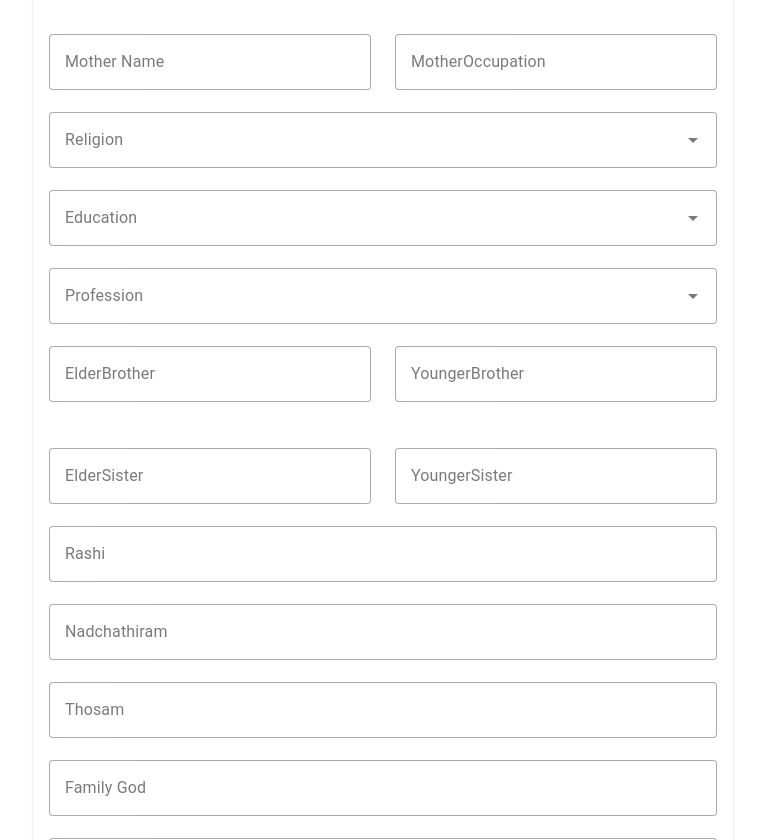
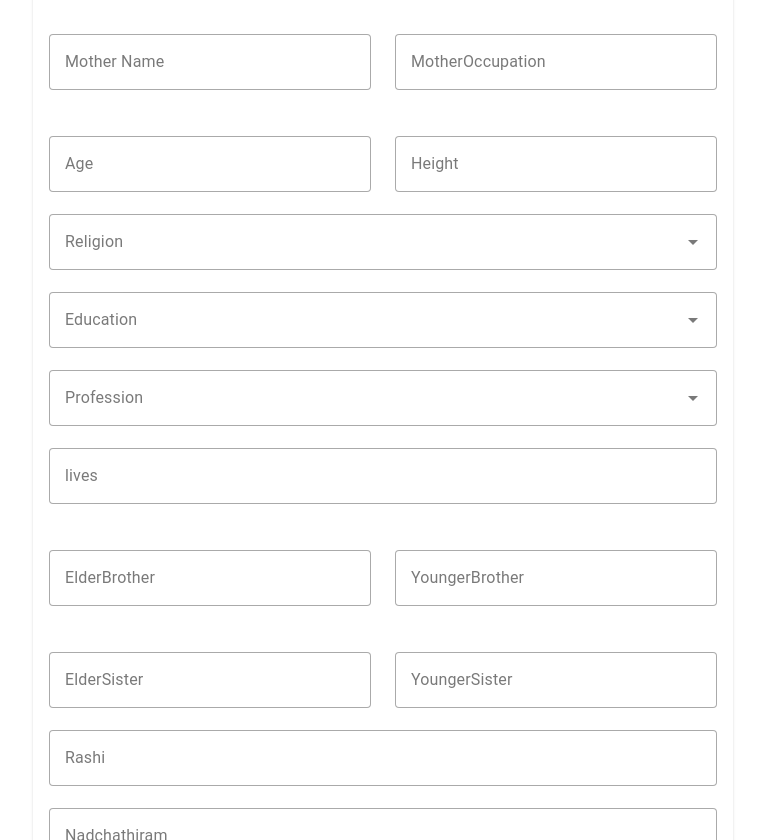
Before and after one commit to karthikragu8695/nuxtjsdemo, a Nuxt app: page /auth in a window 1280 px wide. Shown: the part 580-1420 px from the top of the page, without its empty margins (257-1022 px from the left). Built offline with nearby package versions, Linux system fonts and the light colour scheme; no server answers.

Commit message:
home profile add

```diff
--- a/components/AuthPage.vue
+++ b/components/AuthPage.vue
@@ -1,5 +1,5 @@
 <template>
- <form class="row flex-center flex" @submit.prevent="uploadFile">
+ <form class="row flex-center flex" @submit.prevent="handleLogin">
   <!-- <div>Current Count: {{ counter.loggedIn }}</div> -->
 <v-container>
         <v-row align="center" justify="center">
@@ -9,6 +9,7 @@
 
                     <v-card-text>
                       <v-text-field label="Name" v-model="name"  variant="outlined"></v-text-field>
+
                       <v-radio-group inline v-model="gender"  >
                             <v-radio label="Male"    class="border border-black pr-5"  value="male"></v-radio>
                             <v-radio label="Female"  class="border border-black pr-5 ml-5"  value="female"></v-radio>
@@ -66,7 +67,14 @@
                         <v-text-field v-model="MotherOccupation" label="MotherOccupation" variant="outlined"></v-text-field>
                         </v-col>
                       </v-row>
-
+                      <v-row>
+                        <v-col cols="6">
+                            <v-text-field label="Age" v-model="age"  variant="outlined"></v-text-field>
+                        </v-col>
+                        <v-col cols="6">
+                            <v-text-field label="Height" v-model="height"  variant="outlined"></v-text-field>
+                        </v-col>
+                      </v-row>
                       <v-select
                             label="Religion"
                             v-model="Religion"
@@ -85,6 +93,11 @@
                             :items="['DOCTOR', 'IT', 'NON IT','BUSSINESS','CIVIL','GOVERMENT JOB','OTHERS']"
                             variant="outlined">
                         </v-select>
+                        <v-row>
+                          <v-col cols="12">
+                          <v-text-field label="lives" v-model="lives"  variant="outlined"></v-text-field>
+                          </v-col>
+                        </v-row>
                         <v-row>
                           <v-col cols="6">
                             <v-text-field label="ElderBrother" type="number" v-model="ElderBrothers" variant="outlined"></v-text-field>
@@ -146,6 +159,9 @@ const email = ref('')
 const password = ref('')
 const counter = useCounterStore()
 const name = ref('')
+const age = ref('')
+const lives = ref('')
+const height = ref('')
 const mobile = ref('')
 const MaritalStatus = ref(null)
 const caste = ref(null)
@@ -193,13 +209,20 @@ const handleLogin = async (e) => {
       email: email.value,
       password: password.value
      })
+//      const uploadFile = async () =>{
+//     console.log(photos.value[0]);
+//      const { data, error } = await supabase.storage
+//      .from('images')
+//      .upload(`photos/${photos.value[0].name}`, photos.value[0])
+//      console.log(data)
+//      console.log(error);
+// }
     if (data.user)  {
-    //  const {data,error}= await supabase.storage.from('name/').upload('img',photos.value[0])
-    //  console.log(error)
-    //  console.log(photos.value[0])
-      // console.log(data);
       let profile = {
             name: name.value,
+            age: age.value,
+            height: height.value,
+            lives: lives.value,
             mobile: +mobile.value,
             gender : gender.value,
             MaritalStatus : MaritalStatus.value,
@@ -220,9 +243,13 @@ const handleLogin = async (e) => {
             MotherOccupation:MotherOccupation.value,
             FamilyGod:FamilyGod.value,
             dob: Date.parse(`${date.value} ${Month.value} ${year.value} 00:00:00 GMT`),
-            type: 'user'
+            type: 'user',
+            photos:"https://myizzcmzjfnzaldgrqgw.supabase.co/storage/v1/object/public/images/photos/"+photos.value[0].name
       }
       console.log(profile);
+      const {data,error}= await supabase.storage.from('images').upload(`photos/${photos.value[0].name}`,photos.value[0])
+      console.log(error)
+      console.log(data);
       // await supabase.storage.from('images').upload('image',photos.value[0])
       await supabase
         .from('profiles')
@@ -243,12 +270,5 @@ const handleLogin = async (e) => {
   }
 
 }
-const uploadFile = async () =>{
-    console.log(photos.value[0]);
-     const { data, error } = await supabase.storage
-     .from('images')
-     .upload(`photos/${photos.value[0].name}`, photos.value[0])
-     console.log(data)
-     console.log(error);
-}
+
 </script>
--- a/components/HomePage.vue
+++ b/components/HomePage.vue
@@ -8,7 +8,6 @@
             </v-avatar>
           </v-col>
           <v-list   class="font-bold text-center  text-h5" >L.mathan</v-list>
-
         </v-list>
         <v-row class="mt-10">
             <v-col cols="6" >
--- a/pages/Profile.vue
+++ b/pages/Profile.vue
@@ -80,6 +80,14 @@
                                 <v-text-field v-model="MotherOccupation" label="MotherOccupation" variant="outlined"></v-text-field>
                                 </v-col>
                             </v-row>
+                            <v-row>
+                                <v-col cols="6">
+                                <v-text-field v-model="age" label="Age" variant="outlined"></v-text-field>
+                                </v-col>
+                                <v-col cols="6">
+                                <v-text-field v-model="height" label="Height" variant="outlined"></v-text-field>
+                                </v-col>
+                            </v-row>
 
                             <v-select
                                     label="Religion"
@@ -116,12 +124,18 @@
                                 </v-col>
                                 </v-row>
 
+                            <v-text-field label="lives" v-model="lives"  variant="outlined"></v-text-field>
                             <v-text-field label="Rashi" v-model="Rashi"  variant="outlined"></v-text-field>
                             <v-text-field label="Nadchathiram" v-model="Nadchathiram" variant="outlined"></v-text-field>
                             <v-text-field label="Thosam" v-model="Thosam" variant="outlined"></v-text-field>
                             <v-text-field  v-model="FamilyGod"  label="Family God" variant="outlined"></v-text-field>
                             <v-text-field label="Mobile Number" v-model="mobile"  variant="outlined"></v-text-field>
                             </v-card-text>
+                            <v-row>
+                              <v-col cols="6" >
+                                <v-file-input  v-model="photos" prepend-icon="mdi-camera"  variant="outlined" label="Photo Upload"></v-file-input>
+                              </v-col>
+                            </v-row>
                             <v-card-actions>
                                 <v-btn type="submit" :loading="loading" block variant="outlined" color="green">Add profile</v-btn>
                             </v-card-actions>
@@ -143,6 +157,9 @@ const email = ref('')
 const password = ref('')
 const counter = useCounterStore()
 const name = ref('')
+const age = ref('')
+const height = ref('')
+const lives = ref('')
 const mobile = ref('')
 const MaritalStatus = ref(null)
 const caste = ref(null)
@@ -221,6 +238,10 @@ const Add = async (e) => {
       // console.log(data);
       let profile = {
             name: name.value,
+            age: age.value,
+            height: height.value,
+            lives: lives.value,
+            photos:"https://myizzcmzjfnzaldgrqgw.supabase.co/storage/v1/object/public/images/photos/"+photos.value[0].name,
             mobile: +mobile.value,
             gender : gender.value,
             MaritalStatus : MaritalStatus.value,
@@ -243,6 +264,9 @@ const Add = async (e) => {
             type:'admin',
             dob: Date.parse(`${date.value} ${Month.value} ${year.value} 00:00:00 GMT`)
       }
+      const {data,error}= await supabase.storage.from('images').upload(`photos/${photos.value[0].name}`,photos.value[0])
+      console.log(error)
+      console.log(data);
       await supabase
         .from('profiles')
         .insert([profile])
--- a/pages/[Id].vue
+++ b/pages/[Id].vue
@@ -8,7 +8,7 @@
                 <div class="d-flex flex-wrap   justify-space-between ">
                   <div class="w-full  items-center md:w-1/3 flex flex-col" >
                       <v-avatar class="  rounded-lg" size="250">
-                        <v-img  src="https://cdn.pixabay.com/photo/2015/10/05/22/37/blank-profile-picture-973460_960_720.png"></v-img>
+                        <v-img  v-model:src=profile.photos></v-img>
                       </v-avatar>
                   </div>
                   <v-col class="text-left   w-full md:w-1/3 lg:w-2/3 flex flex-col">
--- a/pages/index.vue
+++ b/pages/index.vue
@@ -10,7 +10,7 @@
                   <v-col>
                     <NuxtLink  :to="`/${profile.id}`">
                         <v-avatar class="ma-3 rounded-lg" size="125" >
-                          <v-img  src="https://cdn.pixabay.com/photo/2015/10/05/22/37/blank-profile-picture-973460_960_720.png"></v-img>
+                          <v-img  v-model:src="profile.photos"></v-img>
                         </v-avatar>
                     </NuxtLink>
 
```
